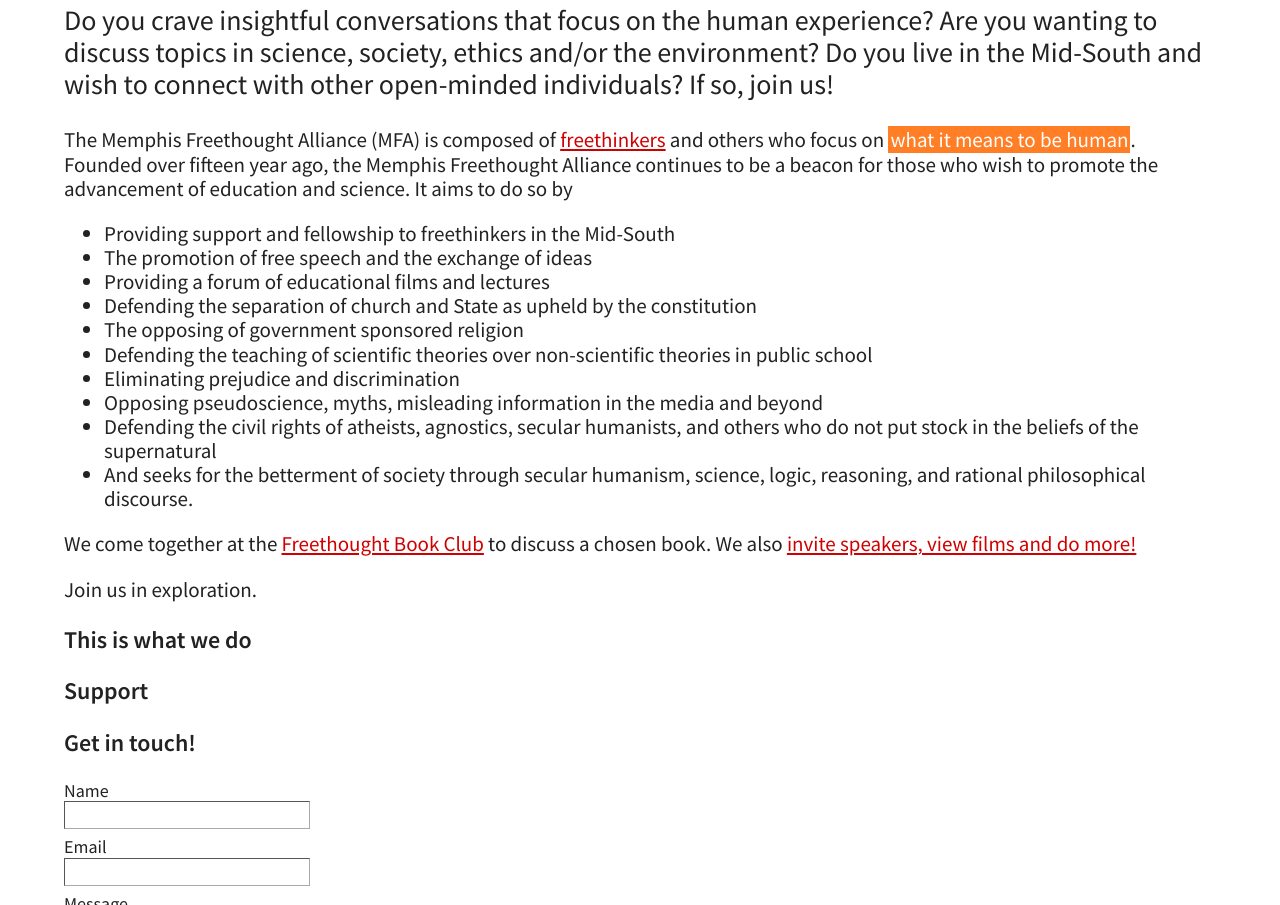
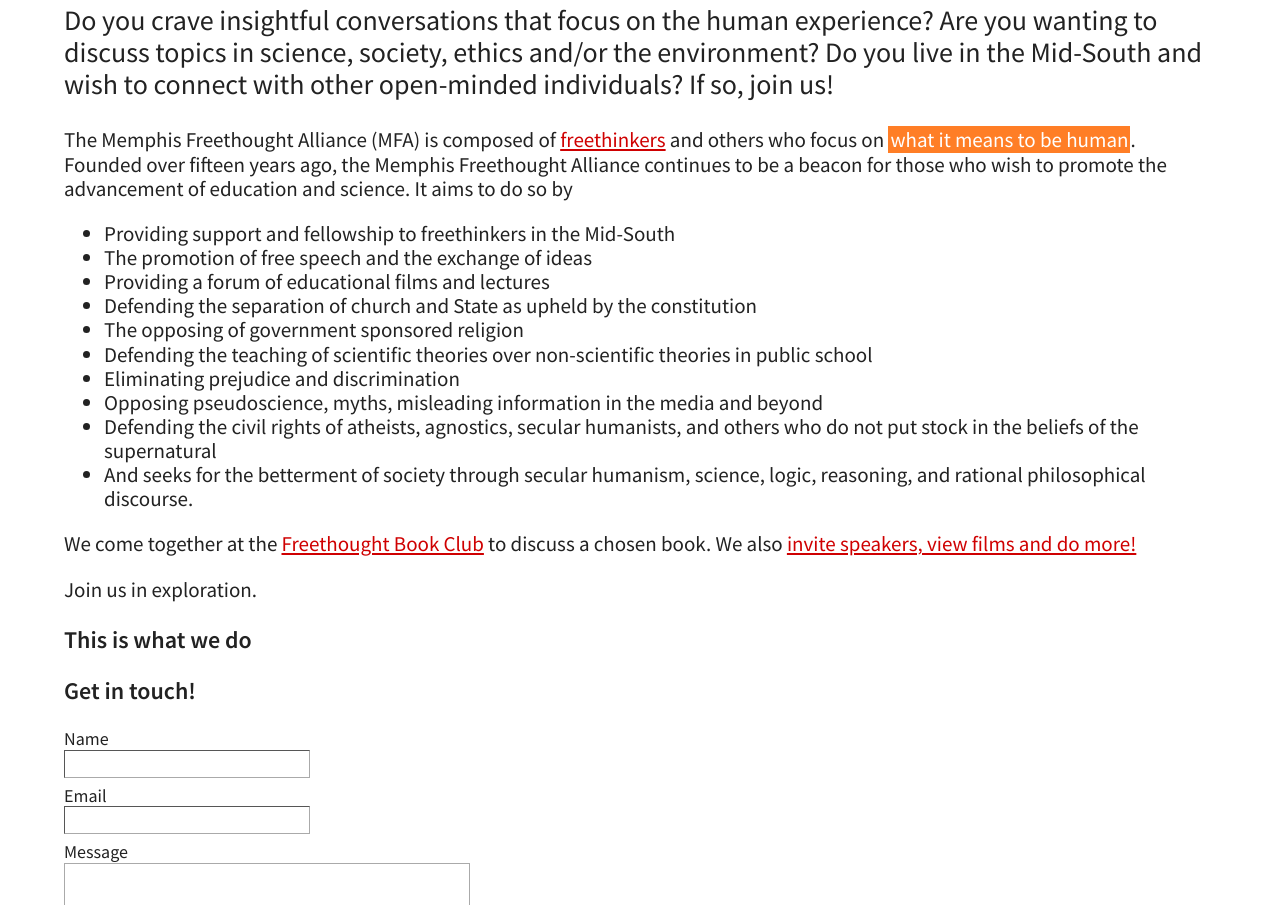
Before and after one commit to tendryll/mfa, a website built with Parcel: page index.html in a window 1280 px wide. Shown: the part 280-1185 px from the top of the page. Built offline with nearby package versions, Linux system fonts and the light colour scheme.

Commit message:
fixed spelling

```diff
--- a/index.html
+++ b/index.html
@@ -53,7 +53,7 @@
       The Memphis Freethought Alliance (MFA) is composed of <a
       href="https://www.huffpost.com/entry/freethinkers-reason-and-r_b_10081728" target="_blank">freethinkers</a> and
       others who focus on <span class="human">what it means to be human</span>.
-      Founded over fifteen year ago, the Memphis Freethought Alliance continues to be a beacon for those who wish to
+      Founded over fifteen years ago, the Memphis Freethought Alliance continues to be a beacon for those who wish to
       promote the advancement of education and science. It aims to do so by
     <ul>
       <li>Providing support and fellowship to freethinkers in the Mid-South</li>
@@ -90,8 +90,14 @@
     <p></p>
   </div>
 
-  <div id="donations">
-    <h3>Support</h3>
+  <div id="support">
+    <!-- TODO - Update this to be relevant to the MFA -->
+<!--    Support Humanist Values — Donate Today!-->
+
+<!--    Donate now, and you will support the AHA's work to promote humanism in American society. Your donation will advance-->
+<!--    humanist education and scholarship, protect the separation of church and state, promote humanist issues directly to-->
+<!--    our nation's leading policymakers, propel humanist grassroots advocacy and lobbying, and increase humanist-->
+<!--    visibility through national advertising and online communications.-->
   </div>
 
   <div id="contact">
```
